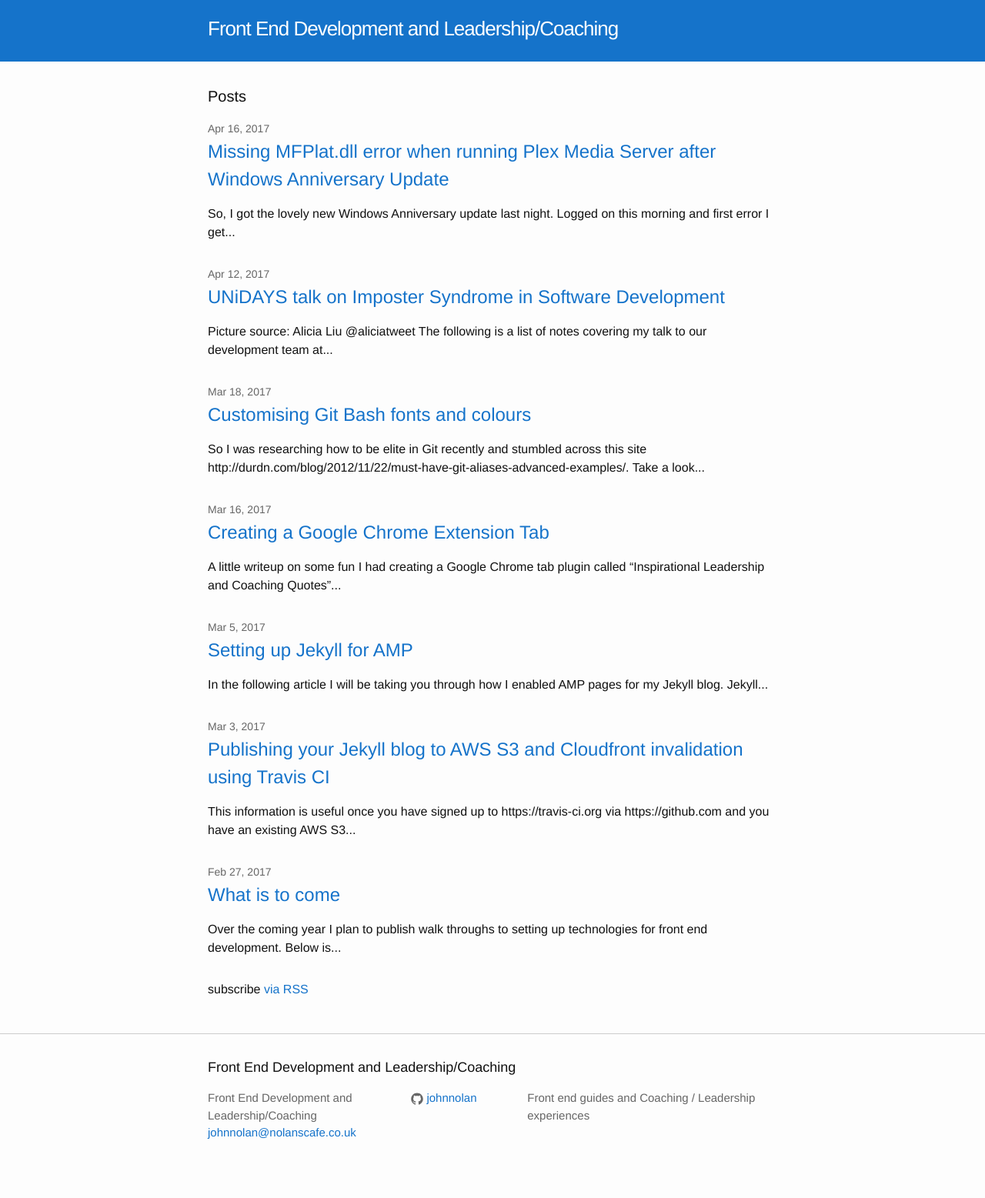
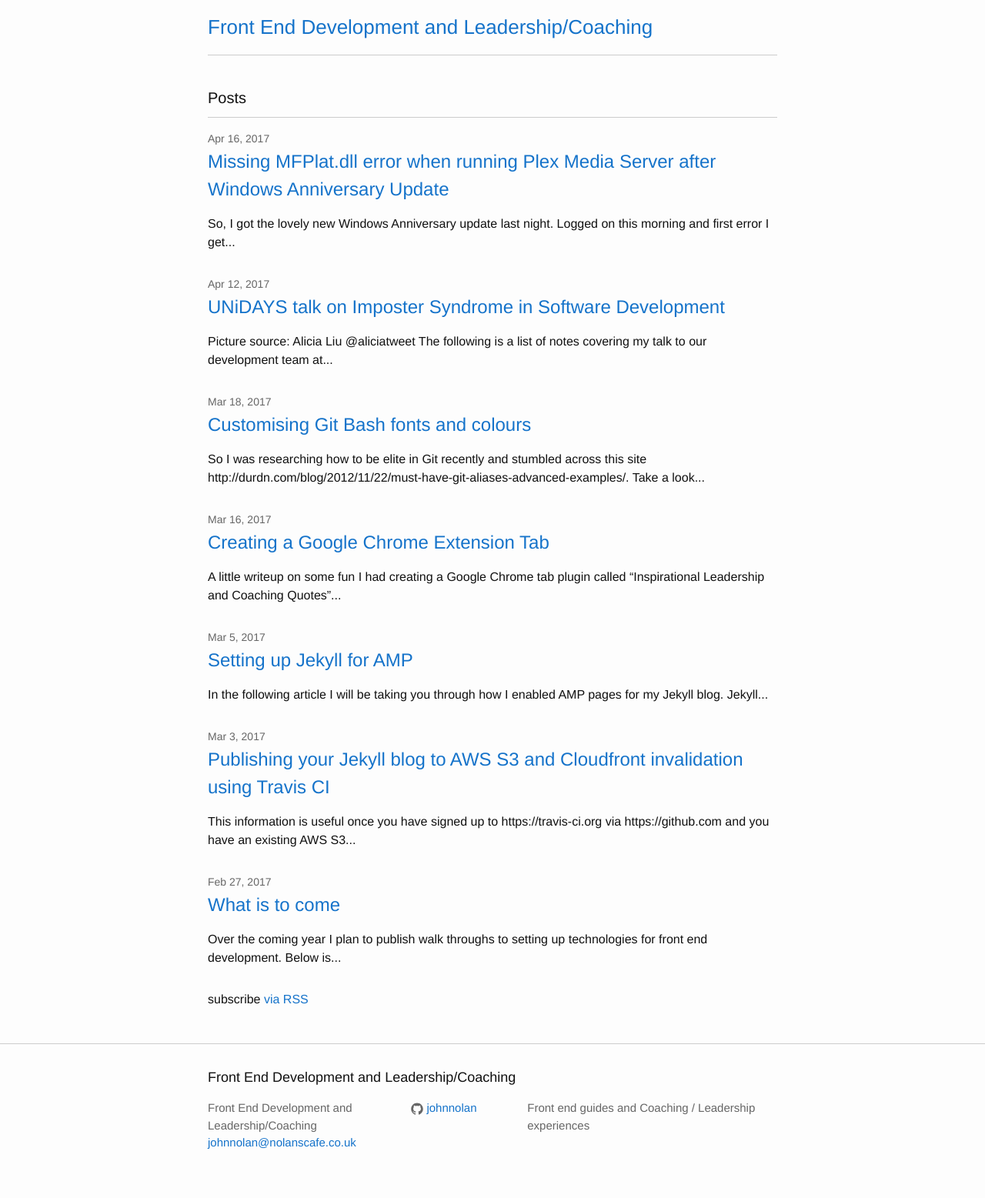
Before and after one commit to johnnolan/blog, a Jekyll site: the page built from index.html, in a window 1280 px wide. Shown: the whole page at 77% size. Built offline with Jekyll 4.4.1, drawn with Linux system fonts in a browser that asks for light colours.

Commit message:
Removed loads of styling to make it look even better

```diff
--- a/_config-amp.yml
+++ b/_config-amp.yml
@@ -6,7 +6,7 @@
 # 'jekyll serve'. If you change this file, please restart the server process.
 
 # Site settings
-version: 1492335953098
+version: 1492346295200
 title:  Front End Development and Leadership/Coaching
 email: johnnolan@nolanscafe.co.uk
 description: > # this means to ignore newlines until "baseurl:"
--- a/_config.yml
+++ b/_config.yml
@@ -6,7 +6,7 @@
 # 'jekyll serve'. If you change this file, please restart the server process.
 
 # Site settings
-version: 1492335953096
+version: 1492346295200
 title:  Front End Development and Leadership/Coaching
 email: johnnolan@nolanscafe.co.uk
 description: > # this means to ignore newlines until "baseurl:"
--- a/_includes/amp-head.html
+++ b/_includes/amp-head.html
@@ -19,7 +19,6 @@
   <style amp-custom>
     body {
       color: #000;
-      font-family: "Roboto",sans-serif;
     }
     .icon>svg {
       display: inline-block;
@@ -43,13 +42,11 @@
       text-decoration: underline;
     }
     .site-header {
-      background-color: #1573ca;
       min-height: 80px;
       position: relative;
     }
     .site-title {
       font-size: 26px;
-      color: #fff;
       line-height: 74px;
       letter-spacing: -1px;
       margin-bottom: 0;
--- a/_includes/header.html
+++ b/_includes/header.html
@@ -4,24 +4,6 @@
 
     <a class="site-title" href="{{ site.baseurl }}/">{{ site.title }}</a>
 
-    <nav class="site-nav">
-      <a href="#" class="menu-icon">
-        <svg viewBox="0 0 18 15">
-          <path fill="#424242" d="M18,1.484c0,0.82-0.665,1.484-1.484,1.484H1.484C0.665,2.969,0,2.304,0,1.484l0,0C0,0.665,0.665,0,1.484,0 h15.031C17.335,0,18,0.665,18,1.484L18,1.484z"/>
-          <path fill="#424242" d="M18,7.516C18,8.335,17.335,9,16.516,9H1.484C0.665,9,0,8.335,0,7.516l0,0c0-0.82,0.665-1.484,1.484-1.484 h15.031C17.335,6.031,18,6.696,18,7.516L18,7.516z"/>
-          <path fill="#424242" d="M18,13.516C18,14.335,17.335,15,16.516,15H1.484C0.665,15,0,14.335,0,13.516l0,0 c0-0.82,0.665-1.484,1.484-1.484h15.031C17.335,12.031,18,12.696,18,13.516L18,13.516z"/>
-        </svg>
-      </a>
-
-      <div class="trigger">
-        {% for my_page in site.pages %}
-          {% if my_page.title %}
-          <a class="page-link" href="{{ my_page.url | prepend: site.baseurl }}">{{ my_page.title }}</a>
-          {% endif %}
-        {% endfor %}
-      </div>
-    </nav>
-
   </div>
 
 </header>
--- a/_includes/main.scss
+++ b/_includes/main.scss
@@ -1,5 +1,5 @@
 // Our variables
-$base-font-family: "Helvetica Neue", Helvetica, Arial, sans-serif;
+$base-font-family: Helvetica, Arial, sans-serif;
 $base-font-size:   16px;
 $base-font-weight: 400;
 $small-font-size:  $base-font-size * 0.875;
--- a/_sass/_layout.scss
+++ b/_sass/_layout.scss
@@ -2,20 +2,17 @@
  * Site header
  */
 .site-header {
-    background-color: #1573ca;
-    min-height: 80px;
-
     // Positioning context for the mobile navigation icon
     position: relative;
 }
 
 .site-title {
     font-size: 26px;
-    color: #fff;
-    line-height: 74px;
-    letter-spacing: -1px;
-    margin-bottom: 0;
+    width: 100%;
+    line-height: normal;
+    padding: 20px 0;
     float: left;
+    border-bottom: 1px solid $grey-color-light;
 
     &:hover {
         text-decoration: none;
@@ -176,6 +173,9 @@
 
 .page-heading {
     font-size: 20px;
+    border-bottom: 1px solid $grey-color-light;
+    width: 100%;
+    padding: 10px 0;
 }
 
 .post-list {
@@ -207,12 +207,12 @@
 }
 
 .post-title {
-    font-size: 42px;
+    font-size: 36px;
     letter-spacing: -1px;
-    line-height: 1;
+    line-height: 1.3;
 
     @include media-query($on-laptop) {
-        font-size: 36px;
+        font-size: 28px;
     }
 }
 
```
